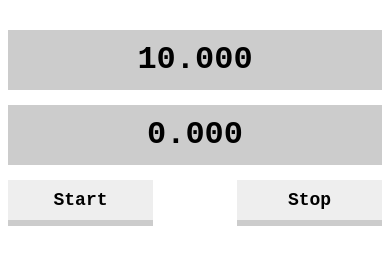
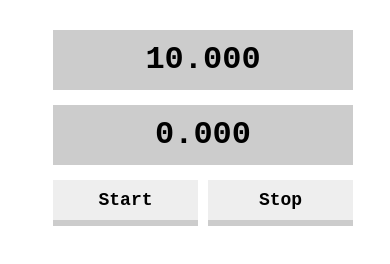
Before and after one commit to ayakayakak/10seconds, a plain HTML site: page index.html in a window 390 px wide. Drawn offline with Linux system fonts and the light colour scheme.

Commit message:
Update 10seconds.css

```diff
--- a/10seconds.css
+++ b/10seconds.css
@@ -45,7 +45,7 @@
 }
 
 @media (max-width : 670px){
-    .container{
+    body{
         width: 100%;
     }
 }
```
